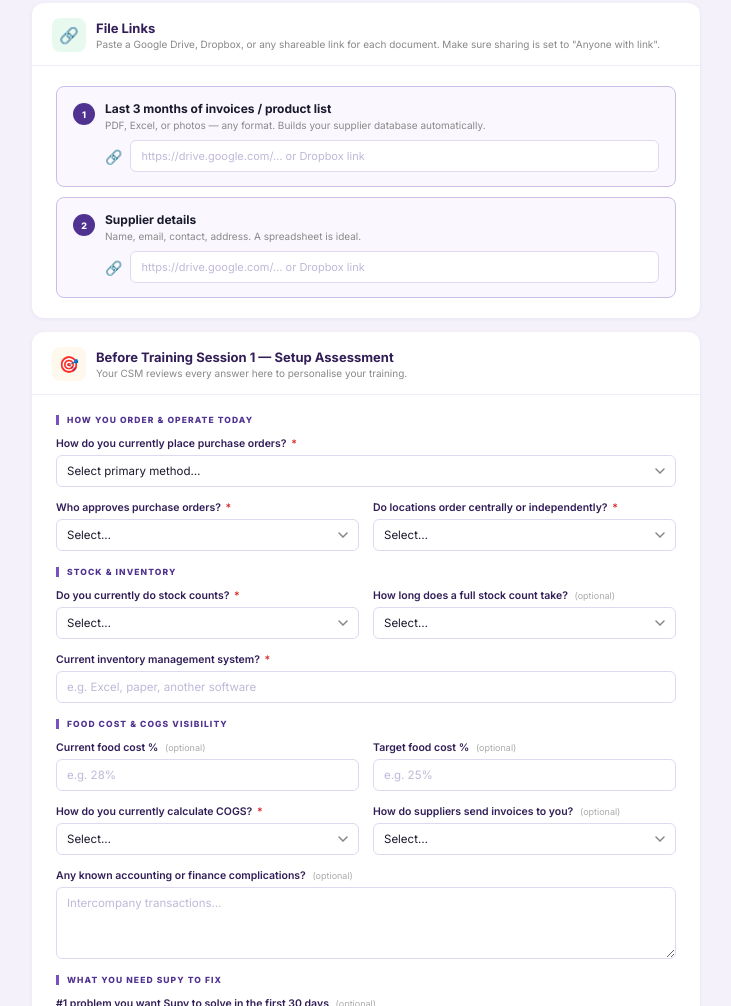
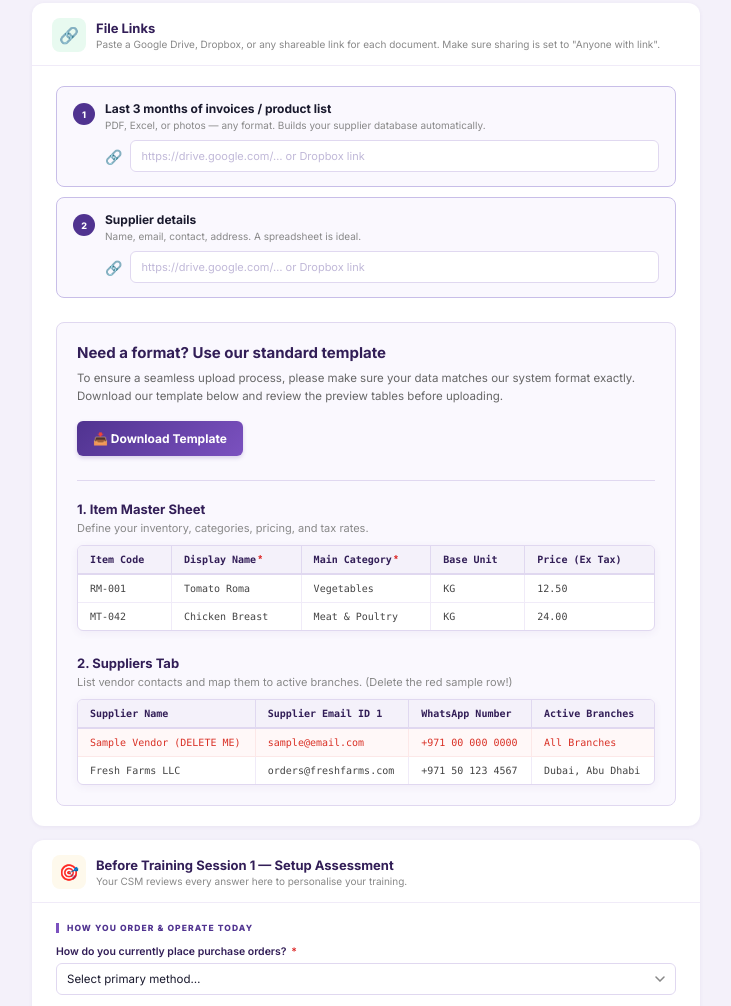
Before and after one commit to vaishnavi-supy-io/supy-onboarding, a plain HTML site: page index.html in a window 1280 px wide. Shown: the part 1529-2535 px from the top of the page, without its empty margins (274-1005 px from the left). Drawn offline with Linux system fonts and the light colour scheme.

Commit message:
Add template download section and item preview
Added a section for standard template download and item master sheet preview.

```diff
--- a/index.html
+++ b/index.html
@@ -50,7 +50,6 @@ textarea{resize:vertical;min-height:72px}
 .hint{font-size:9.5px;color:#888;margin-top:2px;line-height:1.4}
 /* link-only upload block */
 .upload-block{border:1.5px solid #c8bee8;border-radius:8px;padding:14px 16px;margin-bottom:10px;background:#faf8fe}
-.upload-block:last-child{margin-bottom:0}
 .ub-row{display:flex;align-items:flex-start;gap:10px}
 .ub-num{width:22px;height:22px;border-radius:50%;background:#503390;color:#fff;font-size:9px;font-weight:800;display:flex;align-items:center;justify-content:center;flex-shrink:0;margin-top:2px}
 .ub-body{flex:1}
@@ -61,6 +60,17 @@ textarea{resize:vertical;min-height:72px}
 .ub-link{width:100%;padding:8px 10px;border:1.5px solid #e0d8f0;border-radius:6px;font-family:inherit;font-size:11.5px;color:#1A1A2E;background:#fff;outline:none;transition:border-color .15s,box-shadow .15s}
 .ub-link:focus{border-color:#503390;box-shadow:0 0 0 3px rgba(80,51,144,.08)}
 .ub-link::placeholder{color:#c0b8d8;font-size:11px}
+
+/* Spreadsheet Previews */
+.sheet-preview { border: 1.5px solid #e0d8f0; border-radius: 6px; overflow-x: auto; background: #fff; box-shadow: 0 2px 8px rgba(80,51,144,.06); margin-top: 10px; margin-bottom: 24px; }
+.sheet-preview table { width: 100%; border-collapse: collapse; font-size: 10px; text-align: left; font-family: ui-monospace, SFMono-Regular, Menlo, Monaco, Consolas, monospace; white-space: nowrap; }
+.sheet-preview th { background: #f4f1fa; padding: 8px 12px; border-right: 1px solid #e0d8f0; border-bottom: 2px solid #e0d8f0; font-weight: 700; color: #321e57; }
+.sheet-preview td { padding: 8px 12px; border-right: 1px solid #f0ebf8; border-bottom: 1px solid #f0ebf8; color: #444; }
+.sheet-preview th:last-child, .sheet-preview td:last-child { border-right: none; }
+.sheet-preview tr:last-child td { border-bottom: none; }
+.sheet-preview .req-star { color: #DC2626; margin-left: 2px; font-family: sans-serif; }
+.sheet-preview .sample-row td { background: #fff8f8; color: #d93025; border-bottom-color: #fce8e8; border-right-color: #fce8e8; }
+
 /* branch table */
 .branch-table-wrap{border:1.5px solid #e0d8f0;border-radius:8px;overflow:hidden;margin-bottom:12px;width:100%}
 .branch-header,.branch-row{display:grid;grid-template-columns:2.4fr 1.8fr 1.3fr 1.6fr 1.1fr 36px;gap:0;width:100%;box-sizing:border-box}
@@ -297,7 +307,85 @@ textarea{resize:vertical;min-height:72px}
       </div>
     </div>
 
-  </div>
+    <div style="margin-top: 24px; padding: 20px; border: 1.5px solid #e0d8f0; border-radius: 8px; background-color: #faf8fe;">
+      <h3 style="margin-top: 0; color: #321e57; font-size: 15px; margin-bottom: 8px;">Need a format? Use our standard template</h3>
+      <p style="color: #666; font-size: 11.5px; line-height: 1.5; margin-bottom: 16px;">
+        To ensure a seamless upload process, please make sure your data matches our system format exactly. Download our template below and review the preview tables before uploading.
+      </p>
+
+      <a href="https://docs.google.com/spreadsheets/d/1rp3Wt0rJHVyIPsyfTTBkj5YlVr7reb0JU0oxtbd2ygU/edit?usp=sharing" target="_blank" style="display: inline-block; margin-bottom: 24px; padding: 10px 16px; background: linear-gradient(135deg,#503390,#7b51bf); color: #ffffff; text-decoration: none; border-radius: 6px; font-weight: 700; font-size: 12px; box-shadow: 0 2px 4px rgba(80,51,144,.2);">
+        📥 Download Template
+      </a>
+
+      <div style="border-top: 1px solid #e0d8f0; padding-top: 20px;">
+        <h4 style="margin-bottom: 4px; color: #321e57; font-size: 13px;">1. Item Master Sheet</h4>
+        <p style="font-size: 11px; color: #888; margin-top: 0; margin-bottom: 0;">Define your inventory, categories, pricing, and tax rates.</p>
+
+        <div class="sheet-preview">
+          <table>
+            <thead>
+              <tr>
+                <th>Item Code</th>
+                <th>Display Name<span class="req-star">*</span></th>
+                <th>Main Category<span class="req-star">*</span></th>
+                <th>Base Unit</th>
+                <th>Price (Ex Tax)</th>
+              </tr>
+            </thead>
+            <tbody>
+              <tr>
+                <td>RM-001</td>
+                <td>Tomato Roma</td>
+                <td>Vegetables</td>
+                <td>KG</td>
+                <td>12.50</td>
+              </tr>
+              <tr>
+                <td>MT-042</td>
+                <td>Chicken Breast</td>
+                <td>Meat & Poultry</td>
+                <td>KG</td>
+                <td>24.00</td>
+              </tr>
+            </tbody>
+          </table>
+        </div>
+      </div>
+
+      <div>
+        <h4 style="margin-bottom: 4px; color: #321e57; font-size: 13px;">2. Suppliers Tab</h4>
+        <p style="font-size: 11px; color: #888; margin-top: 0; margin-bottom: 0;">List vendor contacts and map them to active branches. (Delete the red sample row!)</p>
+
+        <div class="sheet-preview" style="margin-bottom: 0;">
+          <table>
+            <thead>
+              <tr>
+                <th>Supplier Name</th>
+                <th>Supplier Email ID 1</th>
+                <th>WhatsApp Number</th>
+                <th>Active Branches</th>
+              </tr>
+            </thead>
+            <tbody>
+              <tr class="sample-row">
+                <td>Sample Vendor (DELETE ME)</td>
+                <td>sample@email.com</td>
+                <td>+971 00 000 0000</td>
+                <td>All Branches</td>
+              </tr>
+              <tr>
+                <td>Fresh Farms LLC</td>
+                <td>orders@freshfarms.com</td>
+                <td>+971 50 123 4567</td>
+                <td>Dubai, Abu Dhabi</td>
+              </tr>
+            </tbody>
+          </table>
+        </div>
+      </div>
+
+    </div>
+    </div>
 </div>
 
 <div class="card">
```
